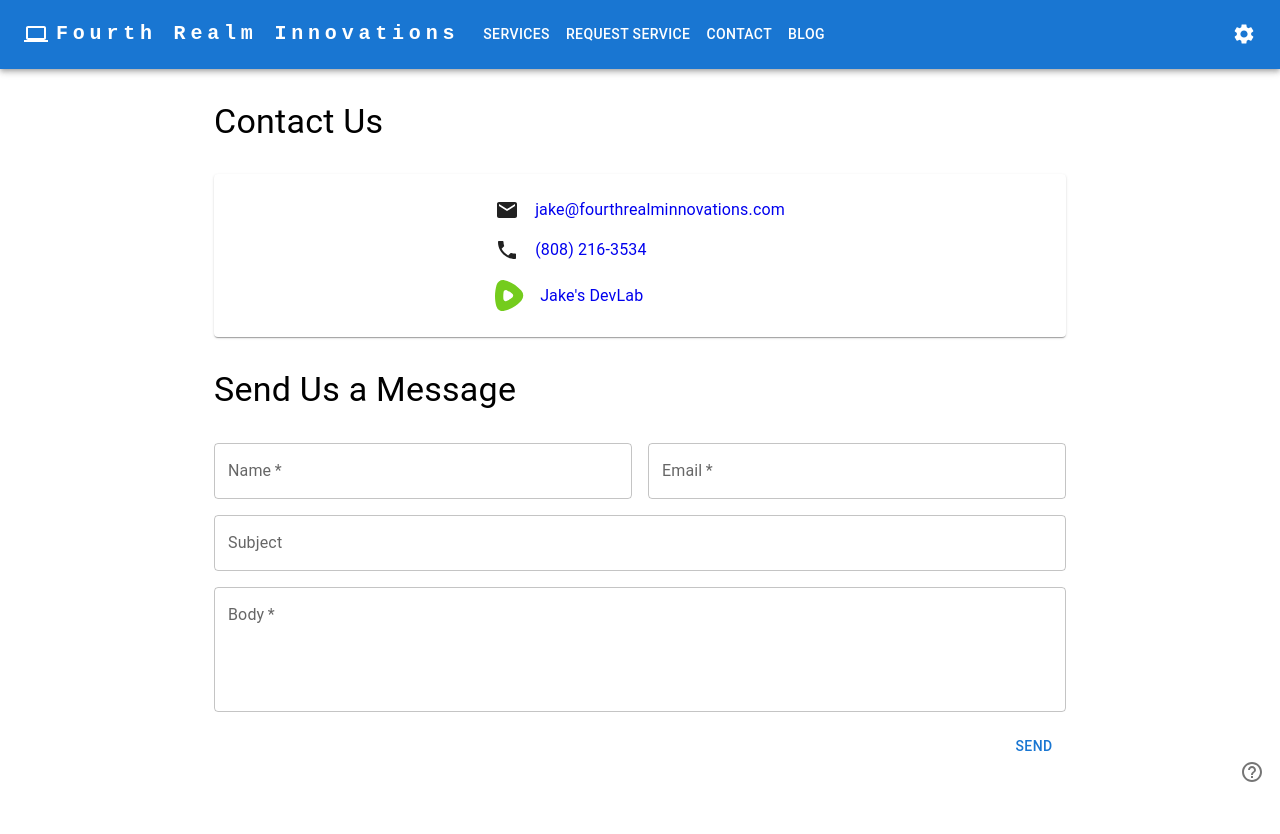
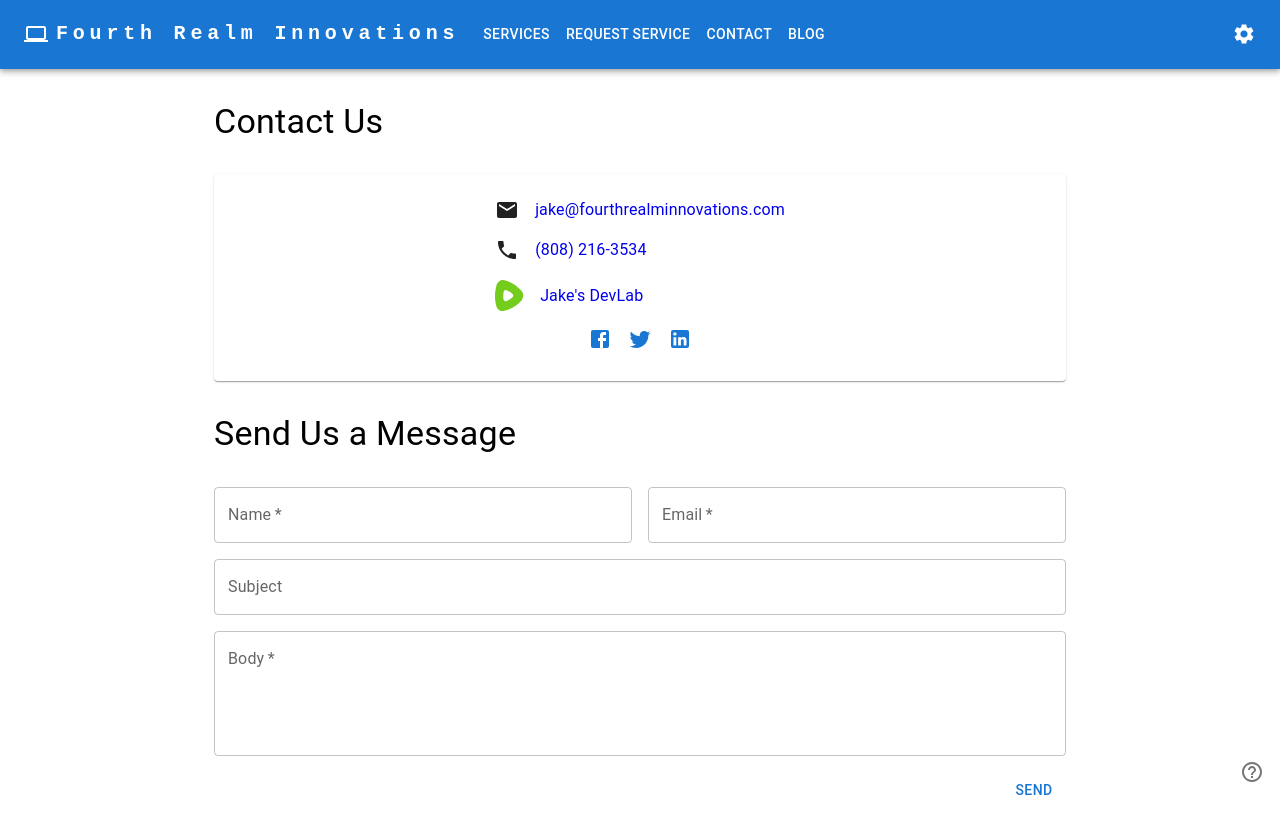
Before and after one commit to jdpasternak/fourth-realm-innovations, a React (Create React App) app: page /contact in a window 1280 px wide. Shown: the top 834 px of the page. Before the commit the page ends 800 px from the top, so only its background shows below. Built offline with nearby package versions, Linux system fonts and the light colour scheme.

Commit message:
adds social contacts

```diff
--- a/src/components/contact/ContactPage.js
+++ b/src/components/contact/ContactPage.js
@@ -12,7 +12,7 @@ import {
 import { useContext, useEffect, useState } from "react";
 import ApplicationContext from "../../Context";
 import validationSchema from "./validationSchema";
-import { Email, Phone } from "@mui/icons-material";
+import { Email, Facebook, LinkedIn, Phone, Twitter } from "@mui/icons-material";
 
 /*
   [x] Implement yup
@@ -163,7 +163,7 @@ const ContactPage = (props) => {
                 component={"img"}
                 src="/img/rumble-full-logo-v4.svg"
                 sx={{ mr: 2, ml: -0.75 }}
-              ></Box>
+              />
               <Typography
                 component="a"
                 href="https://rumble.com/c/JakesDevLab"
@@ -172,6 +172,39 @@ const ContactPage = (props) => {
               >
                 Jake's DevLab
               </Typography>
+            </Box>
+            <Box
+              sx={{
+                display: "flex",
+                alignItems: "center",
+                mt: 1,
+                alignSelf: "center",
+              }}
+            >
+              <Button
+                sx={{ minWidth: 0 }}
+                component="a"
+                href="https://www.facebook.com/profile.php?id=61554395008362"
+                target="_blank"
+              >
+                <Facebook />
+              </Button>
+              <Button
+                sx={{ minWidth: 0 }}
+                component="a"
+                href="https://twitter.com/FourthRealmTech"
+                target="_blank"
+              >
+                <Twitter />
+              </Button>
+              <Button
+                sx={{ minWidth: 0 }}
+                component="a"
+                href="https://www.linkedin.com/company/fourth-realm-innovations/about"
+                target="_blank"
+              >
+                <LinkedIn />
+              </Button>
             </Box>
           </CardContent>
         </Card>
```
